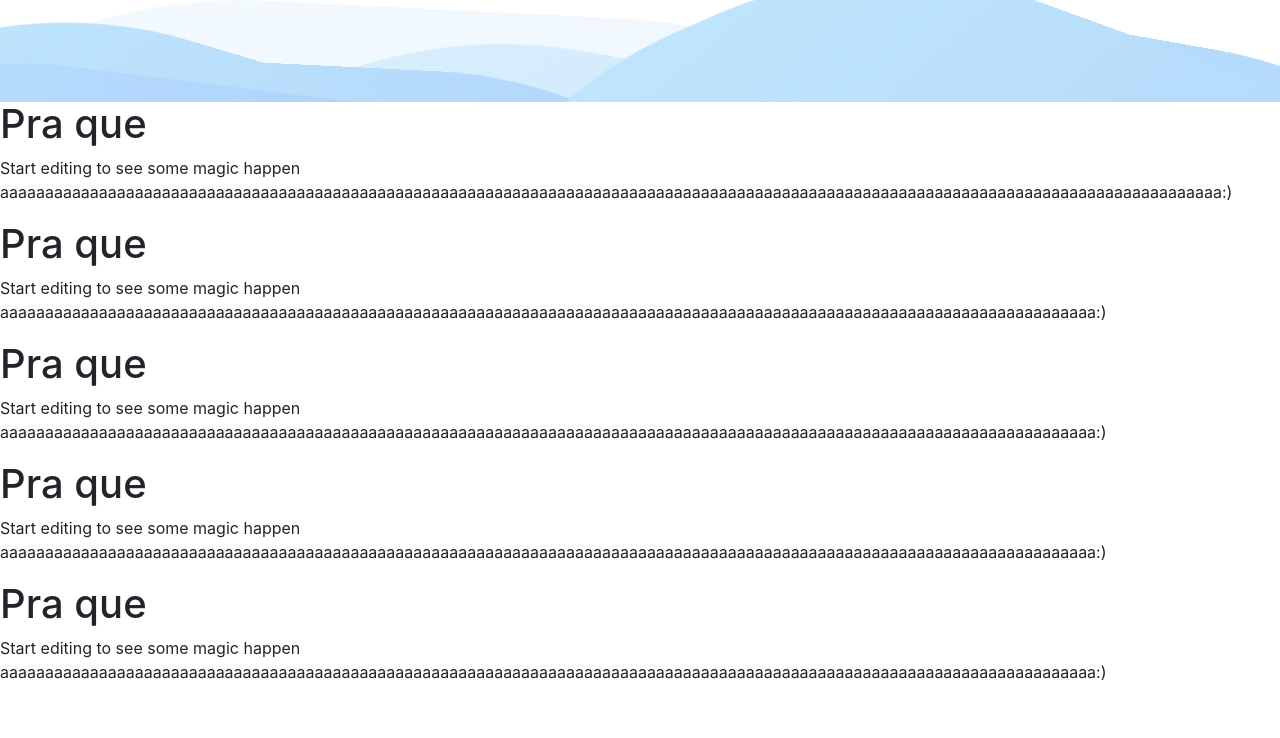
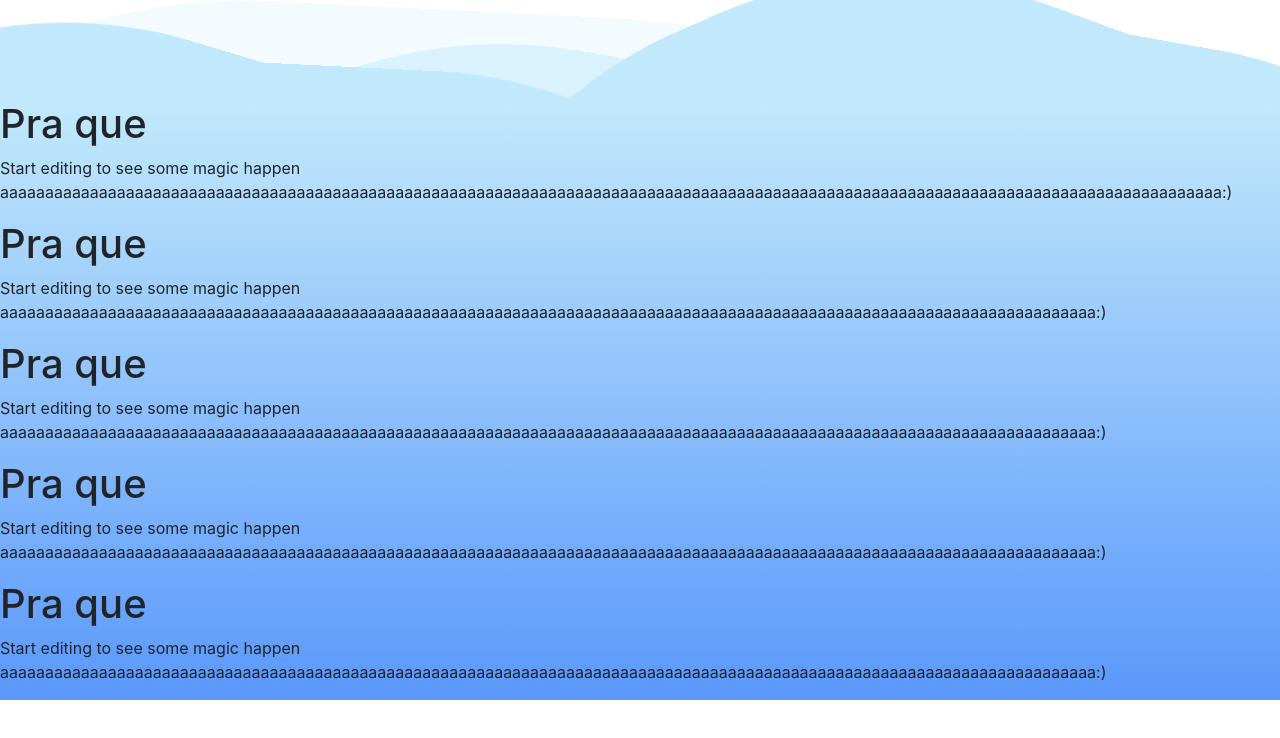
Before and after one commit to danillog/react-portdan, a React app: page / in a window 1280 px wide. Built offline with nearby package versions, Linux system fonts and the light colour scheme.

Commit message:
2 files modified

```diff
--- a/Wave/wave.css
+++ b/Wave/wave.css
@@ -38,7 +38,7 @@
   opacity: .2;
   width: 1500px;
   height: 1650px;
-  background-image: linear-gradient(120deg, #a1c4fd 0%, #c2e9fb 100%);
+  background: #c2e9fb;
 }
 
 .wave.-two {
@@ -46,30 +46,30 @@
   opacity: .5;
   width: 1200px;
   height: 1150px;
- background-image: linear-gradient(120deg, #a1c4fd 0%, #c2e9fb 100%);
+ background: #c2e9fb;
 }
 
 .wave.-three {
   animation: rotate 7500ms infinite linear;
   width: 1700px;
   height: 1450px;
- background-image: linear-gradient(120deg, #a1c4fd 0%, #c2e9fb 100%);
+ background: #c2e9fb;
 }
 .wave.-four {
   animation: rotate 7000ms infinite linear;
-  background-image: linear-gradient(120deg, #a1c4fd 0%, #c2e9fb 100%);
+  background: #c2e9fb;
   top: 315px;
   left: -18px;
 }
 .wave.-four1 {
   animation: rotate 7400ms infinite linear;
-  background-image: linear-gradient(120deg, #a1c4fd 0%, #c2e9fb 100%);
+  background: #c2e9fb;
   top: 426px;
   left: -45px;
 }
 .wave.-four2 {
   animation: rotate 5250ms infinite linear;
-  background-image: linear-gradient(120deg, #a1c4fd 0%, #c2e9fb 100%);
+  background: #c2e9fb;
   opacity: .4;
   top: 426px;
   left: -45px;
@@ -77,7 +77,7 @@
 
 .wave.-five {
   animation: rotate 7200ms infinite linear;
-  background-image: linear-gradient(120deg, #a1c4fd 0%, #c2e9fb 100%);
+  background: #c2e9fb;
   left: 57px;
   top: -386px;
 }
@@ -85,7 +85,7 @@
 .wave.-six {
   animation: rotate 7500ms infinite linear;
   left: 57px;
-  background-image: linear-gradient(120deg, #a1c4fd 0%, #c2e9fb 100%);
+  background: #c2e9fb;
   top: -386px;
 
 }
--- a/index.css
+++ b/index.css
@@ -1,9 +1,7 @@
 @import url('https://stackpath.bootstrapcdn.com/bootstrap/4.4.1/css/bootstrap.min.css');
 
 .caixa{
-  background: #ffffff00;
-  z-index: 2;
-  width: 100%;
+  background-image: linear-gradient(0deg, #5a98fc 0%, #c2e9fb 100%);
 }
 
 .agua{
```
